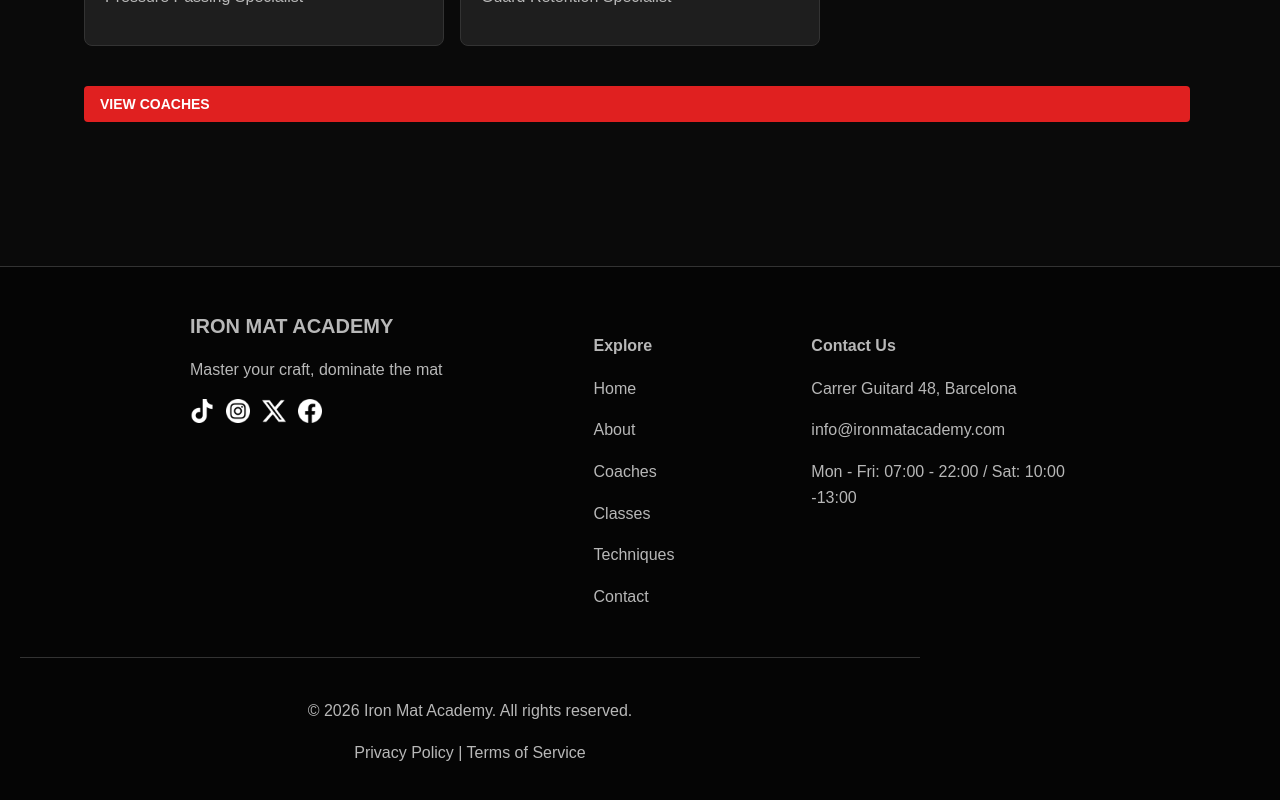
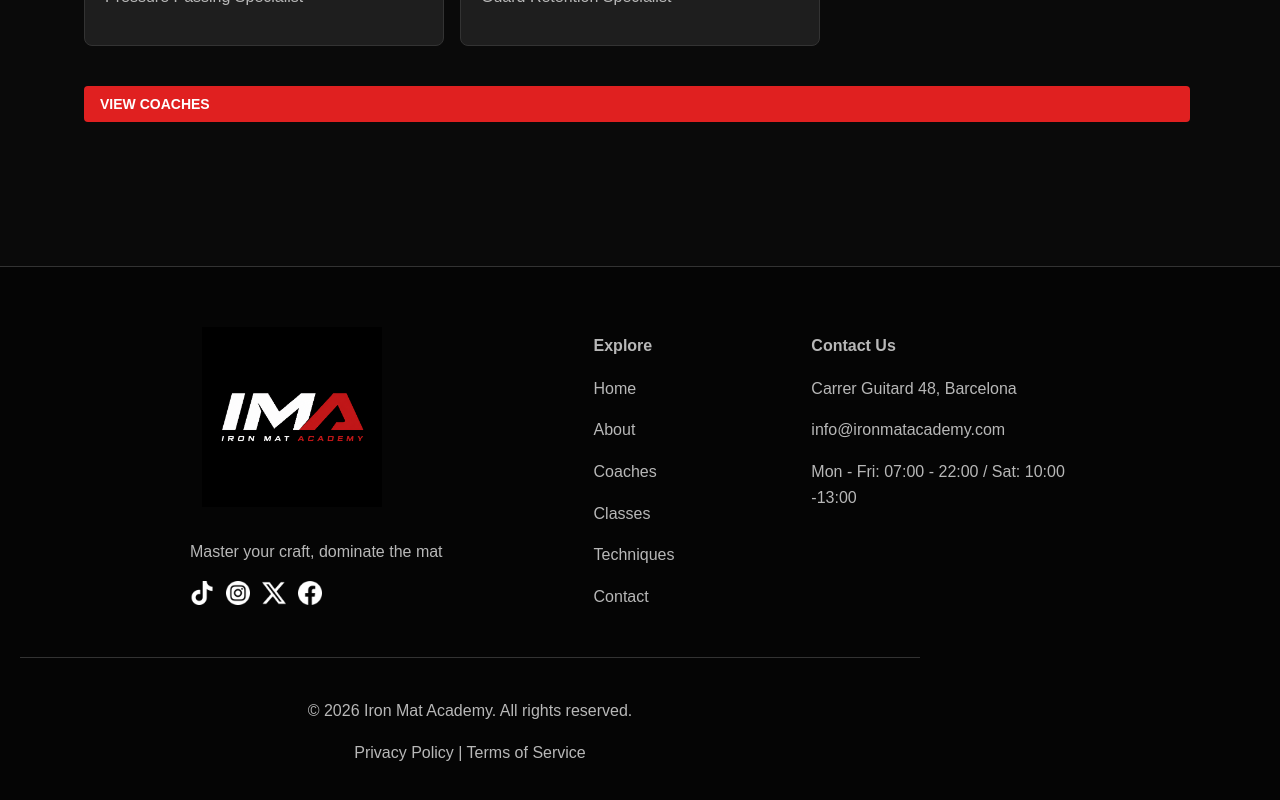
Before and after one commit to YenaKC/iron-mat-academy-client, a React (Vite) app: page / in a window 1280 px wide. Shown: the part 938-1738 px from the top of the page. Built offline with nearby package versions, Linux system fonts and the light colour scheme.

Commit message:
footer logo

```diff
--- a/src/App.css
+++ b/src/App.css
@@ -153,6 +153,12 @@ footer {
 .footer-links,
 .footer-contact {
   text-align: left;
+}
+
+.footer-logo {
+  width: 180px;
+  height: auto;
+  margin: 12px;
 }
 
 .footer-socials {
--- a/src/components/Footer.jsx
+++ b/src/components/Footer.jsx
@@ -10,7 +10,12 @@ function Footer() {
             <div className="footer-content">
 
                 <div className="footer-brand">
-                    <h3>IRON MAT ACADEMY</h3>
+
+                    <img
+                        src={logo}
+                        alt="Iron Mat Academy"
+                        className="footer-logo"
+                    />
                     <p>Master your craft, dominate the mat</p>
 
                     <div className="footer-socials">
```
